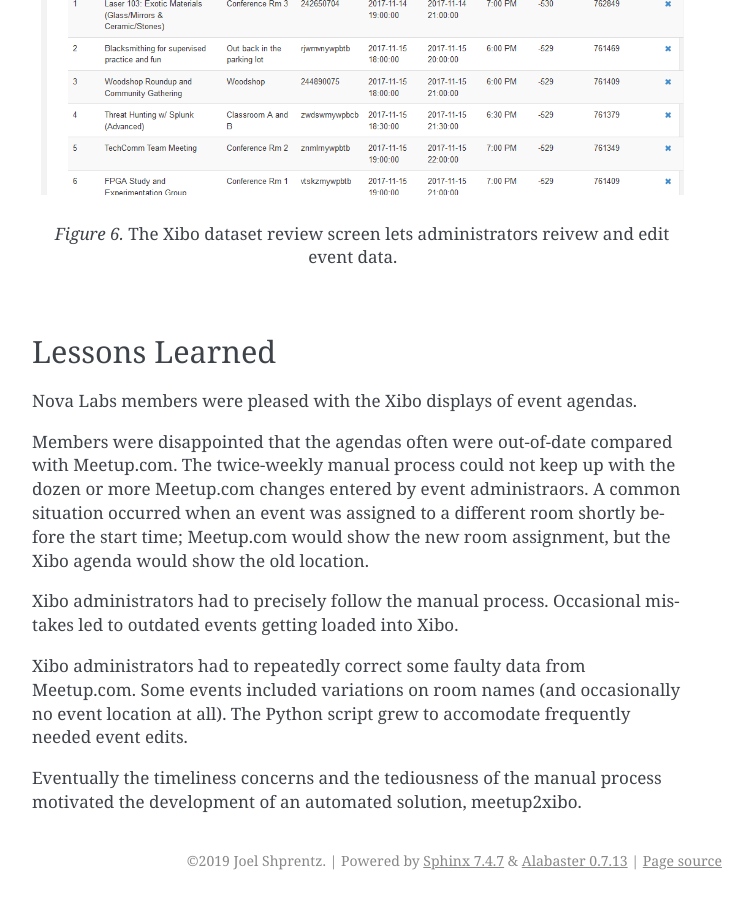
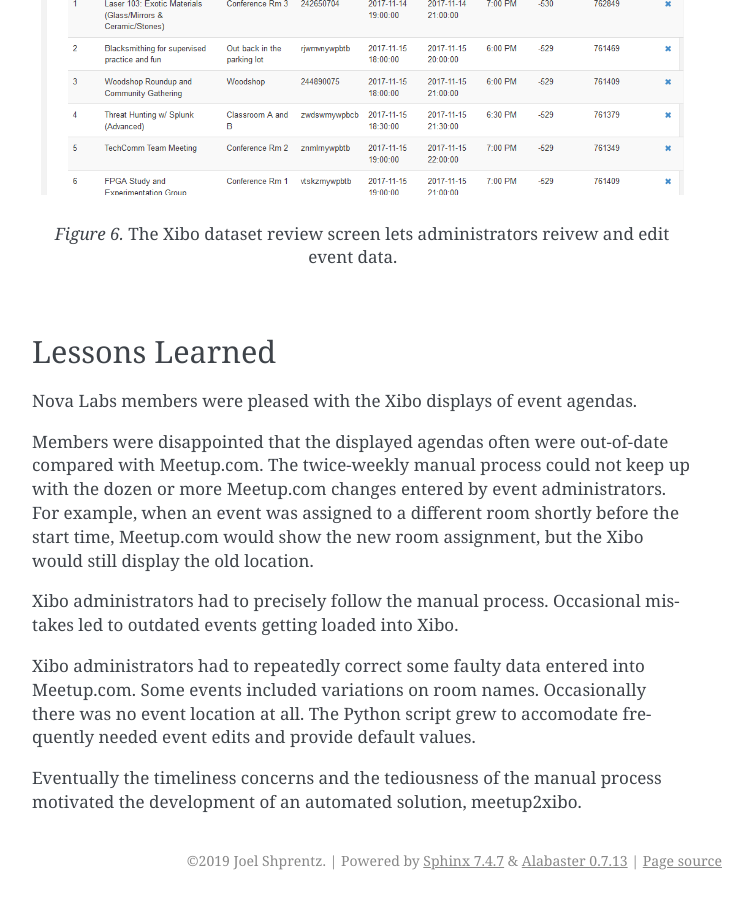
Before and after one commit to jshprentz/meetup2xibo, a Sphinx documentation site: the page built from docs/background.rst, in a window 1280 px wide and 900 px high, scrolled down 4165 px. Shown: the whole window, without its empty margins (388-1141 px from the left). Built offline with Sphinx 7.4.7, drawn with Linux system fonts in a browser that asks for light colours.

Commit message:
Minor edits to background page.

```diff
--- a/docs/background.rst
+++ b/docs/background.rst
@@ -131,21 +131,23 @@
 
 Nova Labs members were pleased with the Xibo displays of event agendas.
 
-Members were disappointed that the agendas often were out-of-date compared with
-Meetup.com.
+Members were disappointed that the displayed agendas often were out-of-date
+compared with Meetup.com.
 The twice-weekly manual process could not keep up with the dozen or more
-Meetup.com changes entered by event administraors.
-A common situation occurred when an event was assigned to a different room
-shortly before the start time; Meetup.com would show the new room assignment,
-but the Xibo agenda would show the old location.
+Meetup.com changes entered by event administrators.
+For example, when an event was assigned to a different room shortly before the
+start time, Meetup.com would show the new room assignment, but the Xibo would
+still display the old location.
 
 Xibo administrators had to precisely follow the manual process.
 Occasional mistakes led to outdated events getting loaded into Xibo.
 
-Xibo administrators had to repeatedly correct some faulty data from Meetup.com.
-Some events included variations on room names (and occasionally no event
-location at all).
-The Python script grew to accomodate frequently needed event edits.
+Xibo administrators had to repeatedly correct some faulty data entered into
+Meetup.com.
+Some events included variations on room names.
+Occasionally there was no event location at all.
+The Python script grew to accomodate frequently needed event edits and provide
+default values.
 
 Eventually the timeliness concerns and the tediousness of the manual process
 motivated the development of an automated solution, meetup2xibo.
```
